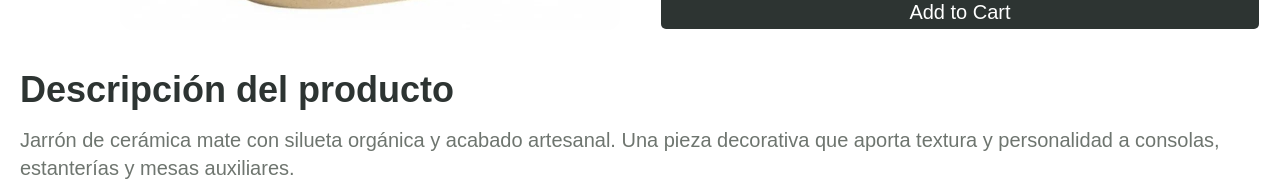
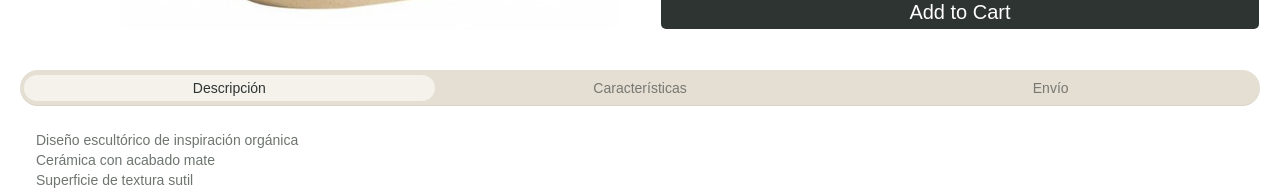
Before and after one commit to LucaRoez/Norden-Ecommerce, a React (Vite) app: page /productos/1 in a window 1280 px wide. Shown: the part 745-937 px from the top of the page. Built offline with nearby package versions, Linux system fonts and the light colour scheme.

Commit message:
Implement ProductDescription subcomponent to last Product structure & apply some SEO adjustment

```diff
--- a/src/components/layout/home/Categories.tsx
+++ b/src/components/layout/home/Categories.tsx
@@ -16,7 +16,7 @@ const categories = getCategories();
 const Categories = () => {
     return (
         <section id="categories" className="flex flex-col items-center justify-center py-8 text-center">
-            <h2 className="w-full pl-5 flex flex-start font-bold text-text text-2xl min-[998px]:text-3xl my-4">Categorias destacadas</h2>
+            <h3 className="w-full pl-5 flex flex-start font-bold text-text text-2xl min-[998px]:text-3xl my-4">Categorias destacadas</h3>
             <div className="grid grid-cols-1 gap-4 mt-4">
                 <Carousel
                     opts={{ align: "start", loop: true }}
@@ -55,9 +55,9 @@ const Categories = () => {
                                     </div>
 
                                     <div className="pb-2 px-2">
-                                        <h3 className="mt-3 font-semibold text-text text-lg min-md:text-xl min-lg:text-2xl">
+                                        <h4 className="mt-3 font-semibold text-text text-lg min-md:text-xl min-lg:text-2xl">
                                             {category.name}
-                                        </h3>
+                                        </h4>
                                         <p className="mt-1 text-text-text-secondary text-sm min-md:text-base min-lg:text-lg">
                                             {category.description}
                                         </p>
--- a/src/components/layout/home/Features.tsx
+++ b/src/components/layout/home/Features.tsx
@@ -47,7 +47,7 @@ const FeaturedProducts = () => {
 
     return (
         <section id="features" className="bg-light py-12">
-            <h2 className="w-full pl-5 flex flex-start font-bold text-text text-2xl min-[998px]:text-3xl my-4">Productos destacadas</h2>
+            <h3 className="w-full pl-5 flex flex-start font-bold text-text text-2xl min-[998px]:text-3xl my-4">Productos destacadas</h3>
             <div className="grid grid-cols-1 gap-4 mt-4">
                 <Carousel
                     opts={{ align: "start", loop: true }}
@@ -84,9 +84,9 @@ const FeaturedProducts = () => {
                                         </div>
 
                                         <div className="px-3 flex flex-col justify-between items-center">
-                                            <h3 className="mt-3 font-semibold text-text text-lg min-md:text-xl min-lg:text-2xl">
+                                            <h4 className="mt-3 font-semibold text-text text-lg min-md:text-xl min-lg:text-2xl">
                                                 {product.name}
-                                            </h3>
+                                            </h4>
                                             <div className="mt-1">
                                                 <p className="mt-1 text-text-text-secondary text-sm min-md:text-base min-lg:text-lg">
                                                     {formatToCurrency(product.price, 'PYG', 'es-PY')}
--- a/src/components/layout/home/Hero.tsx
+++ b/src/components/layout/home/Hero.tsx
@@ -11,9 +11,9 @@ const Hero = () => {
 				min-[1024px]:right-[9%] min-[1106px]:right-[15%] min-[1216px]:right-[21%] min-[1316px]:right-[26%] min-[1464px]:right-[32%]
 			">
 				<h1 className="text-3xl font-bold text-4xl">Diseño que mejora tu espacio</h1>
-				<p className="text-lg mt-4 text-base lg:text-2xl">
+				<h2 className="text-lg mt-4 text-base lg:text-2xl">
 					Productos funcionales, estéticos y duraderos para tu hogar y oficina.
-				</p>
+				</h2>
 				<Link to="productos?categoria=todas-las-categorias">
 					<Button className="absolute left-5 min-[656px]:left-0 mt-8 p-6 text-base lg:text-lg rounded-sm bg-surface text-primary
 						hover:bg-primary hover:text-surface active:ring-2 active:ring-focus/50 active:ring-offset-0
--- a/src/components/layout/product-detail/ProductDescription.tsx
+++ b/src/components/layout/product-detail/ProductDescription.tsx
@@ -1,14 +1,101 @@
 
-import type { Product } from "@/interfaces/product";
+import type { Product, ProductSpecification, ProductShipping } from "@/interfaces/product";
+import {
+    Tabs,
+    TabsList,
+    TabsTrigger,
+    TabsContent,
+} from "@/components/ui/tabs";
 
 
 const ProductDescription = ({ product }: { product: Product }) => {
+    const groupedSpecifications = product.specifications.reduce<
+        Partial<Record<string, ProductSpecification[]>>
+    >((groups, specification) => {
+        const group = specification.group;
+
+        if (!groups[group]) {
+            groups[group] = [];
+        }
+
+        groups[group].push(specification);
+
+        return groups;
+    }, {});
+
     return (
         <div className="p-5">
-            <h2 className="text-2xl font-bold sm:text-3xl lg:text-4xl mb-4">Descripción del producto</h2>
-            <p className="text-text-secondary sm:text-lg lg:text-xl">{product.description}</p>
+            <Tabs defaultValue="features" className="w-full">
+                <TabsList className="w-full border-b border-border">
+                    <TabsTrigger value="features" className="w-1/2 text-center">
+                        Descripción
+                    </TabsTrigger>
+                    <TabsTrigger value="specifications" className="w-1/2 text-center">
+                        Características
+                    </TabsTrigger>
+                    <TabsTrigger value="shipping">
+                        Envío
+                    </TabsTrigger>
+                </TabsList>
+                <TabsContent value="features" className="p-4">
+                    <ul>
+                        {
+                            product.features.map((feature, index) => (
+                                <li key={index} className="text-text-secondary">
+                                    {feature}
+                                </li>
+                            ))
+                        }
+                    </ul>
+                </TabsContent>
+                <TabsContent value="specifications" className="p-4">
+                    {
+                        Object.entries(groupedSpecifications).map(([group, specs]) => (
+                            <div key={group} className="mb-4">
+                                <h4 className="text-lg font-bold sm:text-xl lg:text-2xl">{group}</h4>
+                                <dl className="list-disc pl-5">
+                                    {
+                                        specs?.map((spec) => (
+                                            <div
+                                                key={`${group}-${spec.label}`}
+                                                className="flex justify-between gap-4"
+                                            >
+                                                <dt key={spec.label} className="text-text-secondary font-medium">
+                                                    {spec.label}
+                                                </dt>
+                                                <dd key={spec.value} className="text-text-secondary text-right">
+                                                    {spec.value}
+                                                </dd>
+                                            </div>
+                                        ))
+                                    }
+                                </dl>
+                            </div>
+                        ))
+                    }
+                </TabsContent>
+                <TabsContent value="shipping" className="p-4">
+                    <ShippingRow label="Peso" value={`${product.shipping.weight} kg`} />
+                    <ShippingRow label="Dimensiones" value={`${product.shipping.dimensions.width} x ${product.shipping.dimensions.height} x ${product.shipping.dimensions.depth} ${product.shipping.dimensions.unit}`} />
+                    <ShippingRow label="Clase de envío" value={product.shipping.shippingClass} />
+                    <ShippingRow label="Tiempo de manejo" value={`${product.shipping.handlingTime} días`} />
+                </TabsContent>
+            </Tabs>
+
         </div>
     );
 }
+const ShippingRow = ({
+    label,
+    value,
+}: {
+    label: string;
+    value: string;
+}) => (
+    <div className="flex justify-between gap-4">
+        <span className="text-text-secondary">{label}</span>
+        <span className="text-right">{value}</span>
+    </div>
+);
 
 export default ProductDescription;
--- a/src/components/layout/product-detail/ProductSummary.tsx
+++ b/src/components/layout/product-detail/ProductSummary.tsx
@@ -30,8 +30,8 @@ const ProductSummary = ({ product, selectedVariant, onVariantChange }: ProductSu
     <div className="flex flex-col justify-between p-5">
         <div className="mb-4 flex flex-col gap-4">
             <h1 className="text-2xl font-bold sm:text-3xl lg:text-4xl">{product.name}</h1>
-            <p className="text-text-secondary sm:text-lg lg:text-xl">{product.description}</p>
-            <p className="text-lg font-bold sm:text-xl lg:text-2xl">{formatToCurrency(product.price, 'PYG', 'es-PY')}</p>
+            <h2 className="text-text-secondary sm:text-lg lg:text-xl">{product.description}</h2>
+            <span className="text-lg font-bold sm:text-xl lg:text-2xl">{formatToCurrency(product.price, 'PYG', 'es-PY')}</span>
             <ColorSelector
                 colors={product.variants.map((variant) => ({
                     id: variant.id,
--- a/src/components/layout/products/Aside.tsx
+++ b/src/components/layout/products/Aside.tsx
@@ -38,7 +38,7 @@ const ProductsAside = ({
     return (
         <aside className="w-full space-y-6 lg:w-64 lg:shrink-0 bg-primary p-5 text-secondary-light">
             <div>
-                <h2 className="text-lg font-semibold">Filtros</h2>
+                <h3 className="text-lg font-semibold">Filtros</h3>
                 <p className="text-sm text-secondary-pale">
                     Ajustá los resultados del catálogo.
                 </p>
@@ -47,7 +47,7 @@ const ProductsAside = ({
             <Separator />
 
             <section className="space-y-1">
-                <h3 className="font-medium">Categorías</h3>
+                <h4 className="font-medium">Categorías</h4>
                 <Select
                     value={selectedCategory}
                     onValueChange={(value) => onCategoryChange(value === null ? 0 : value)}
@@ -74,7 +74,7 @@ const ProductsAside = ({
             <Separator />
 
             <section className="space-y-3">
-                    <h3 className="font-medium">Precio</h3>
+                    <h4 className="font-medium">Precio</h4>
 
                     <Slider
                         min={0}
--- a/src/components/layout/products/Hero.tsx
+++ b/src/components/layout/products/Hero.tsx
@@ -17,9 +17,9 @@ const Hero = ({ category }: HeroProps) => {
 		>
 			<div className="flex flex-col justify-center items-center gap-4">
 				<h1 className="text-3xl font-bold text-4xl [text-shadow:0px_0px_4px_#E5DED3]">{category.name}</h1>
-				<p className="text-lg mt-4 text-base lg:text-2xl [text-shadow:0px_0px_2px_#E5DED3]">
+				<h2 className="text-lg mt-4 px-5 font-semibold text-base lg:text-2xl [text-shadow:0px_0px_2px_#E5DED3]">
 					{category.description}
-				</p>
+				</h2>
                 <div className="w-full flex items-start xs:pl-5 sm:pl-25">
 					<Link to="/">
 						<Button className="mt-8 p-5 text-base lg:text-lg lg:p-6 rounded-sm bg-surface text-primary
--- a/src/components/layout/products/ProductGrid.tsx
+++ b/src/components/layout/products/ProductGrid.tsx
@@ -46,7 +46,7 @@ const ProductGrid = ({ products }: ProductGridProps) => {
                                                 {product.description}
                                             </p>
                                             <div className="my-4 flex justify-between">
-                                                <p className="font-semibold">{formatToCurrency(product.price, 'PYG', 'es-PY')}</p>
+                                                <span className="font-semibold">{formatToCurrency(product.price, 'PYG', 'es-PY')}</span>
                                                 <Rating value={product.rate} />
                                             </div>
                                         </CardContent>
--- /dev/null
+++ b/src/components/ui/tabs.tsx
@@ -0,0 +1,79 @@
+import { Tabs as TabsPrimitive } from "@base-ui/react/tabs"
+import { cva, type VariantProps } from "class-variance-authority"
+import { cn } from "cn"
+
+function Tabs({
+  className,
+  orientation = "horizontal",
+  ...props
+}: TabsPrimitive.Root.Props) {
+  return (
+    <TabsPrimitive.Root
+      data-slot="tabs"
+      data-orientation={orientation}
+      className={cn(
+        "group/tabs flex gap-2 data-horizontal:flex-col",
+        className
+      )}
+      {...props}
+    />
+  )
+}
+
+const tabsListVariants = cva(
+  "group/tabs-list inline-flex w-fit items-center justify-center rounded-full p-1 text-muted-foreground group-data-horizontal/tabs:h-9 group-data-vertical/tabs:h-fit group-data-vertical/tabs:flex-col group-data-vertical/tabs:rounded-2xl data-[variant=line]:rounded-none",
+  {
+    variants: {
+      variant: {
+        default: "bg-muted",
+        line: "gap-1 bg-transparent",
+      },
+    },
+    defaultVariants: {
+      variant: "default",
+    },
+  }
+)
+
+function TabsList({
+  className,
+  variant = "default",
+  ...props
+}: TabsPrimitive.List.Props & VariantProps<typeof tabsListVariants>) {
+  return (
+    <TabsPrimitive.List
+      data-slot="tabs-list"
+      data-variant={variant}
+      className={cn(tabsListVariants({ variant }), className)}
+      {...props}
+    />
+  )
+}
+
+function TabsTrigger({ className, ...props }: TabsPrimitive.Tab.Props) {
+  return (
+    <TabsPrimitive.Tab
+      data-slot="tabs-trigger"
+      className={cn(
+        "relative inline-flex h-[calc(100%-1px)] flex-1 items-center justify-center gap-2 rounded-full border border-transparent! px-3 py-1 text-sm font-medium whitespace-nowrap text-foreground/60 transition-all group-data-vertical/tabs:w-full group-data-vertical/tabs:justify-start group-data-vertical/tabs:rounded-2xl group-data-vertical/tabs:px-3 group-data-vertical/tabs:py-1.5 hover:text-foreground focus-visible:border-ring focus-visible:ring-[3px] focus-visible:ring-ring/50 focus-visible:outline-1 focus-visible:outline-ring disabled:pointer-events-none disabled:opacity-50 has-data-[icon=inline-end]:pr-2 has-data-[icon=inline-start]:pl-2 aria-disabled:pointer-events-none aria-disabled:opacity-50 dark:text-muted-foreground dark:hover:text-foreground [&_svg]:pointer-events-none [&_svg]:shrink-0 [&_svg:not([class*='size-'])]:size-4",
+        "group-data-[variant=line]/tabs-list:bg-transparent group-data-[variant=line]/tabs-list:data-active:bg-transparent dark:group-data-[variant=line]/tabs-list:data-active:border-transparent dark:group-data-[variant=line]/tabs-list:data-active:bg-transparent",
+        "data-active:bg-background data-active:text-foreground dark:data-active:border-input dark:data-active:bg-input/30 dark:data-active:text-foreground",
+        "after:absolute after:bg-foreground after:opacity-0 after:transition-opacity group-data-horizontal/tabs:after:inset-x-0 group-data-horizontal/tabs:after:bottom-[-5px] group-data-horizontal/tabs:after:h-0.5 group-data-vertical/tabs:after:inset-y-0 group-data-vertical/tabs:after:-right-1 group-data-vertical/tabs:after:w-0.5 group-data-[variant=line]/tabs-list:data-active:after:opacity-100",
+        className
+      )}
+      {...props}
+    />
+  )
+}
+
+function TabsContent({ className, ...props }: TabsPrimitive.Panel.Props) {
+  return (
+    <TabsPrimitive.Panel
+      data-slot="tabs-content"
+      className={cn("flex-1 text-sm outline-none", className)}
+      {...props}
+    />
+  )
+}
+
+export { Tabs, TabsList, TabsTrigger, TabsContent, tabsListVariants }
--- a/src/interfaces/product.ts
+++ b/src/interfaces/product.ts
@@ -28,7 +28,7 @@ export interface ProductVariant {
 export interface ProductSpecification {
   label: string;
   value: string;
-  group?: string;
+  group: string;
 }
 
 export interface ProductShipping {
```
Also changed, not shown: src/components/layout/home/Banner.tsx (+6 -6 lines).
